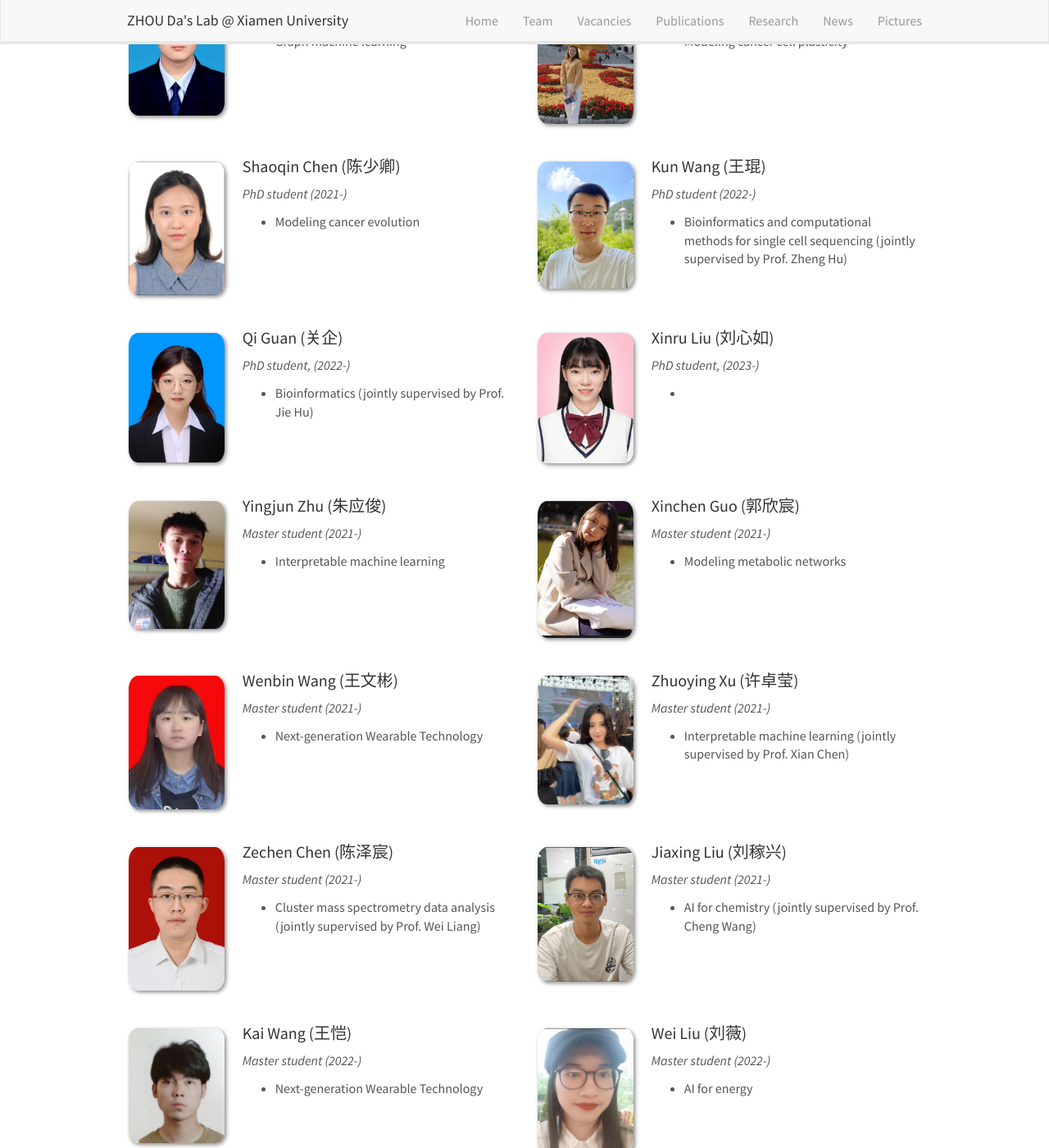
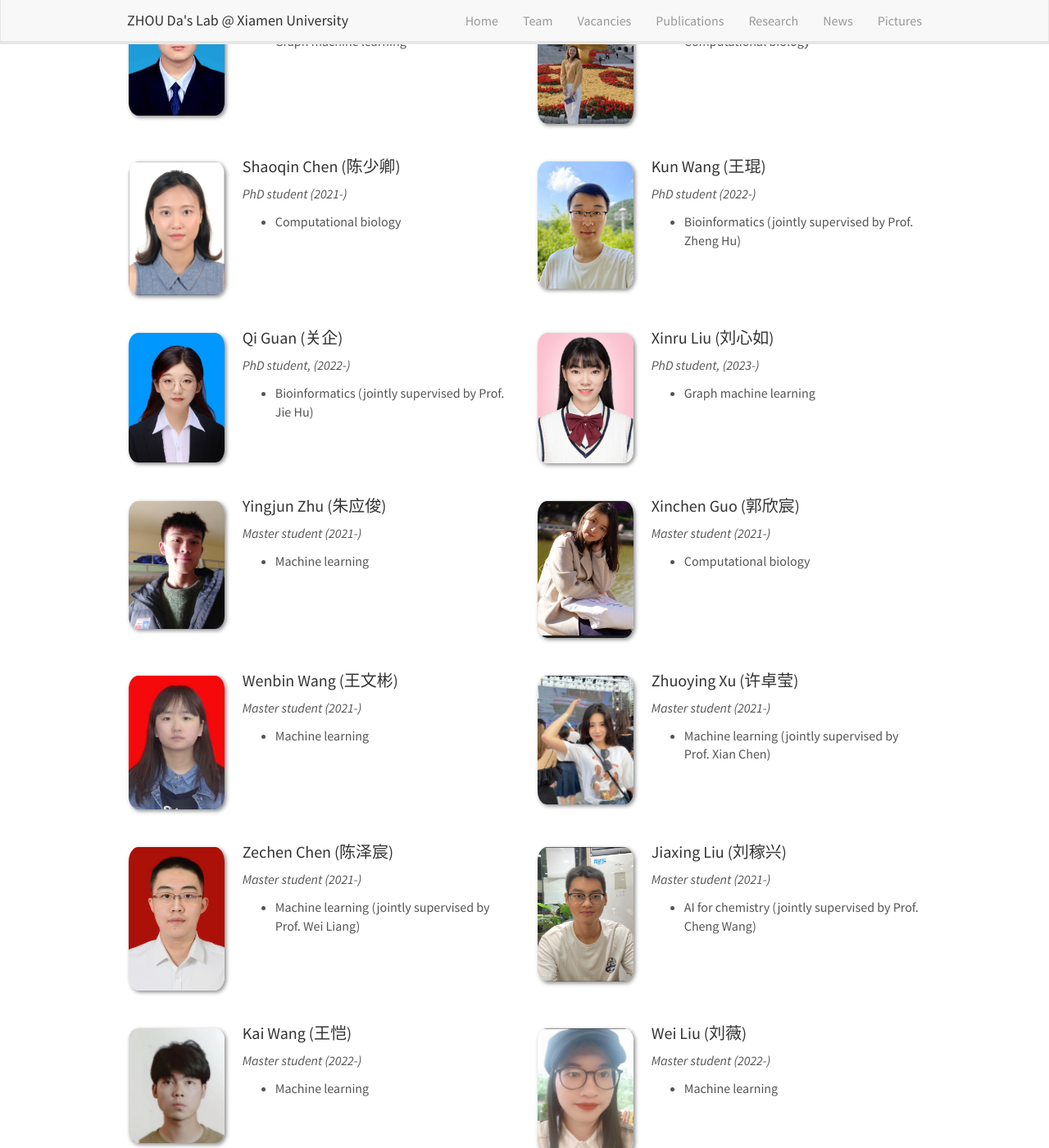
Before and after one commit to ZhouDaLab/zhoudalab.github.io, a Jekyll site: the page built from _pages/team.md, in a window 1280 px wide and 1400 px high, scrolled down 280 px. Shown: the whole window at 82% size. Built offline with Jekyll 4.4.1, drawn with Linux system fonts in a browser that asks for light colours; nearby versions of some CDN libraries; some of the changed text lies outside the part shown.

Commit message:
Update students.yml

```diff
--- a/_data/students.yml
+++ b/_data/students.yml
@@ -20,21 +20,21 @@
   info: PhD student (2021-)
   email: xx
   number_educ: 1
-  education1: Modeling cancer cell plasticity
+  education1: Computational biology
 
 - name: Shaoqin Chen (陈少卿)
   photo: chenshaoqing.jpg
   info: PhD student (2021-)
   email: xx
   number_educ: 1
-  education1: Modeling cancer evolution
+  education1: Computational biology
 
 - name: Kun Wang (王琨)
   photo: wangkun.jpg
   info: PhD student (2022-)
   email: kunwang034@gmail.com
   number_educ: 1
-  education1: Bioinformatics and computational methods for single cell sequencing (jointly supervised by Prof. Zheng Hu)
+  education1: Bioinformatics (jointly supervised by Prof. Zheng Hu)
 
 - name: Qi Guan (关企)
   photo: guanqi.jpg
@@ -48,42 +48,42 @@
   info: PhD student, (2023-)
   email: xx
   number_educ: 1
-  education1:
+  education1: Graph machine learning
 
 - name: Yingjun Zhu (朱应俊)
   photo: zhuyingjun.jpg
   info: Master student (2021-)
   email: xx
   number_educ: 1
-  education1: Interpretable machine learning
+  education1: Machine learning
 
 - name: Xinchen Guo (郭欣宸)
   photo: guoxinchen.jpg
   info: Master student (2021-)
   email: xx
   number_educ: 1
-  education1: Modeling metabolic networks
+  education1: Computational biology
 
 - name: Wenbin Wang (王文彬)
   photo: wangwenbin.jpg
   info: Master student (2021-)
   email: xx
   number_educ: 1
-  education1: Next-generation Wearable Technology
+  education1: Machine learning
 
 - name: Zhuoying Xu (许卓莹)
   photo: xuzhuoying.jpg
   info: Master student (2021-)
   email: xx
   number_educ: 1
-  education1: Interpretable machine learning (jointly supervised by Prof. Xian Chen)
+  education1: Machine learning (jointly supervised by Prof. Xian Chen)
 
 - name: Zechen Chen (陈泽宸)
   photo: chenzechen.jpg
   info: Master student (2021-)
   email: xx
   number_educ: 1
-  education1: Cluster mass spectrometry data analysis (jointly supervised by Prof. Wei Liang)
+  education1: Machine learning (jointly supervised by Prof. Wei Liang)
 
 - name: Jiaxing Liu (刘稼兴)
   photo: liujiaxing.jpg
@@ -97,46 +97,46 @@
   info: Master student (2022-)
   email: xx
   number_educ: 1
-  education1: Next-generation Wearable Technology
+  education1: Machine learning
 
 - name: Wei Liu (刘薇)
   photo: liuwei.jpg
   info: Master student (2022-)
   email: xx
   number_educ: 1
-  education1: AI for energy
+  education1: Machine learning
 
 - name: Jiebin Su (苏杰彬)
   photo: sujiebin.jpg
   info: Master student (2022-)
   email: xx
   number_educ: 1
-  education1: AI for chemistry
+  education1: Machine learning
 
 - name: Yanning Tao (陶宴宁)
   photo: taoyanning.jpg
   info: Master student (2022-)
   email: xx
   number_educ: 1
-  education1: AI for energy
+  education1: Machine learning
 
 - name: Sirong Chen (陈思蓉)
   photo: chensirong.jpg
   info: Master student (2023-)
   email: xx
   number_educ: 1
-  education1:
+  education1: Bioinformatics
 
 - name: Zongyong Hu (胡宗泳)
   photo: huzongyong.jpg
   info: Master student (2023-)
   email: xx
   number_educ: 1
-  education1:
+  education1: Machine learning
 
 - name: Xiaoru Xu (许小如)
   photo: xuxiaoru.jpg
   info: Master student (2023-)
   email: xx
   number_educ: 1
-  education1:
+  education1: Machine learning
```
